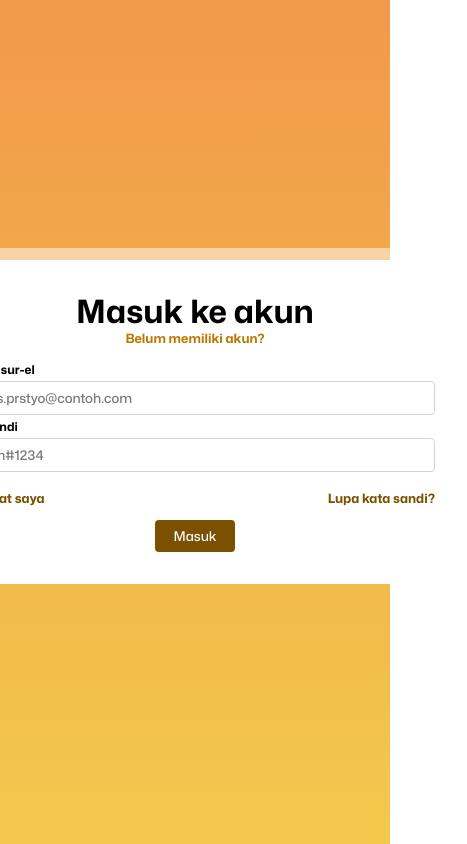
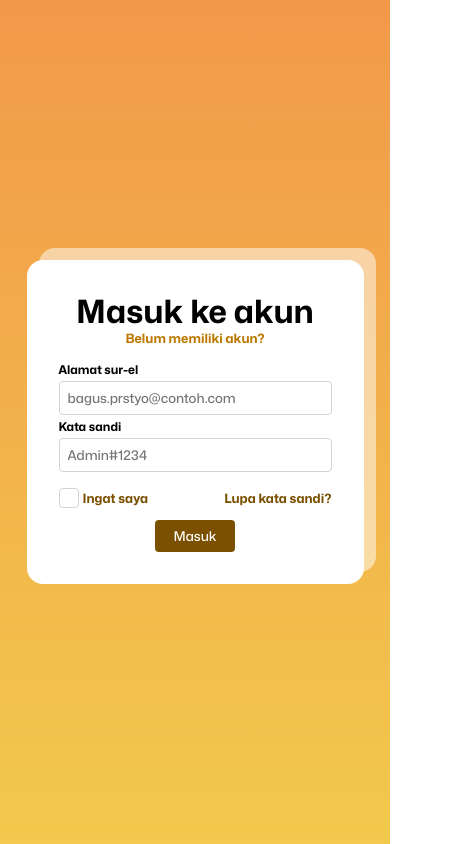
Before and after one commit to trileafu/kinee, an Angular app: page /login in a window 390 px wide. Shown: the whole page, 467 px wide, since content can reach past the window. Built offline with nearby package versions, Linux system fonts and the light colour scheme; a web font is replaced by a local one.

Commit message:
lebar section pada mobile

```diff
--- a/src/app/dashboard/dashboard.page.css
+++ b/src/app/dashboard/dashboard.page.css
@@ -19,7 +19,8 @@ main {
 section {
     display: flex;
     margin-top: 16px;
-    width: 480px;
+    width: 70vw;
+    max-width: 480px;
     flex-direction: column;
 }
 
--- a/src/app/login/login.page.css
+++ b/src/app/login/login.page.css
@@ -20,7 +20,8 @@ main {
 section {
     display: flex;
     margin-top: 16px;
-    width: 480px;
+    width: 70vw;
+    max-width: 480px;
     flex-direction: column;
 }
 
--- a/src/app/register/register.page.css
+++ b/src/app/register/register.page.css
@@ -36,7 +36,8 @@ h2 > b {
 
 section {
     display: flex;
-    width: 480px;
+    width: 70vw;
+    max-width: 480px;
     height: 100%;
     justify-content: space-between;
     flex-direction: column;
```
